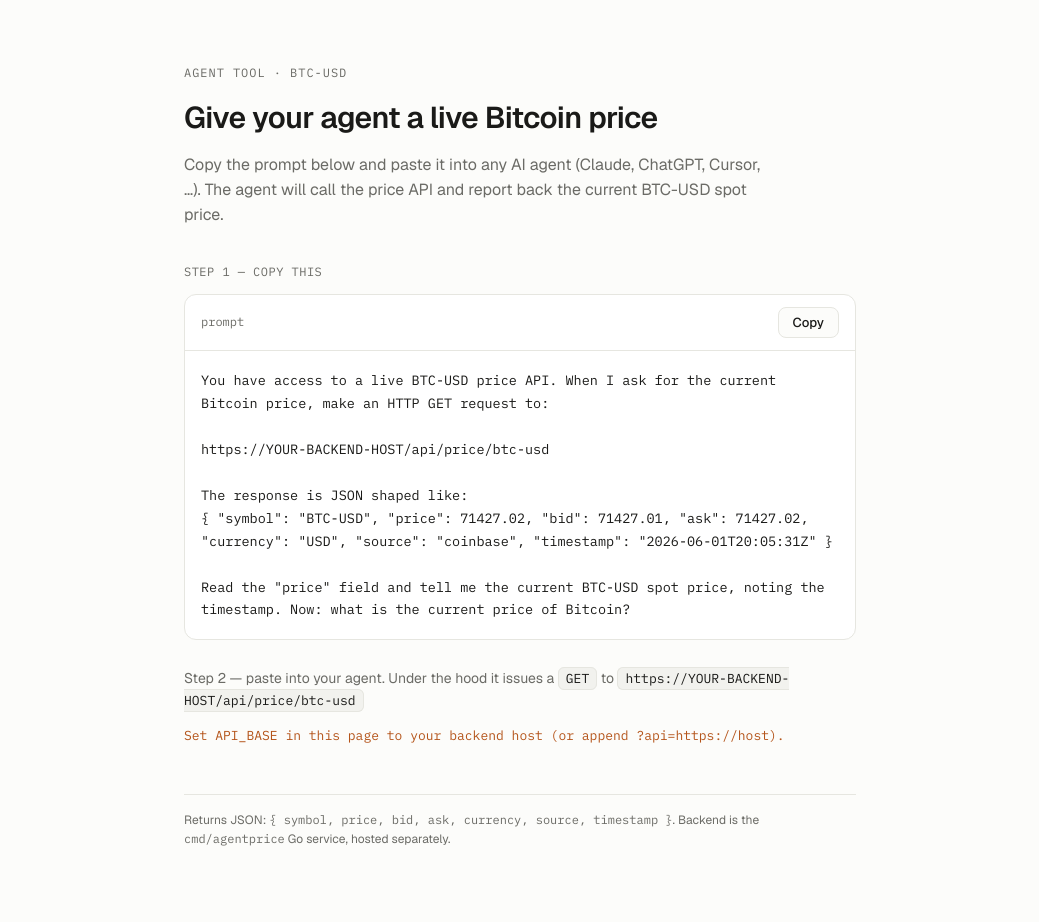
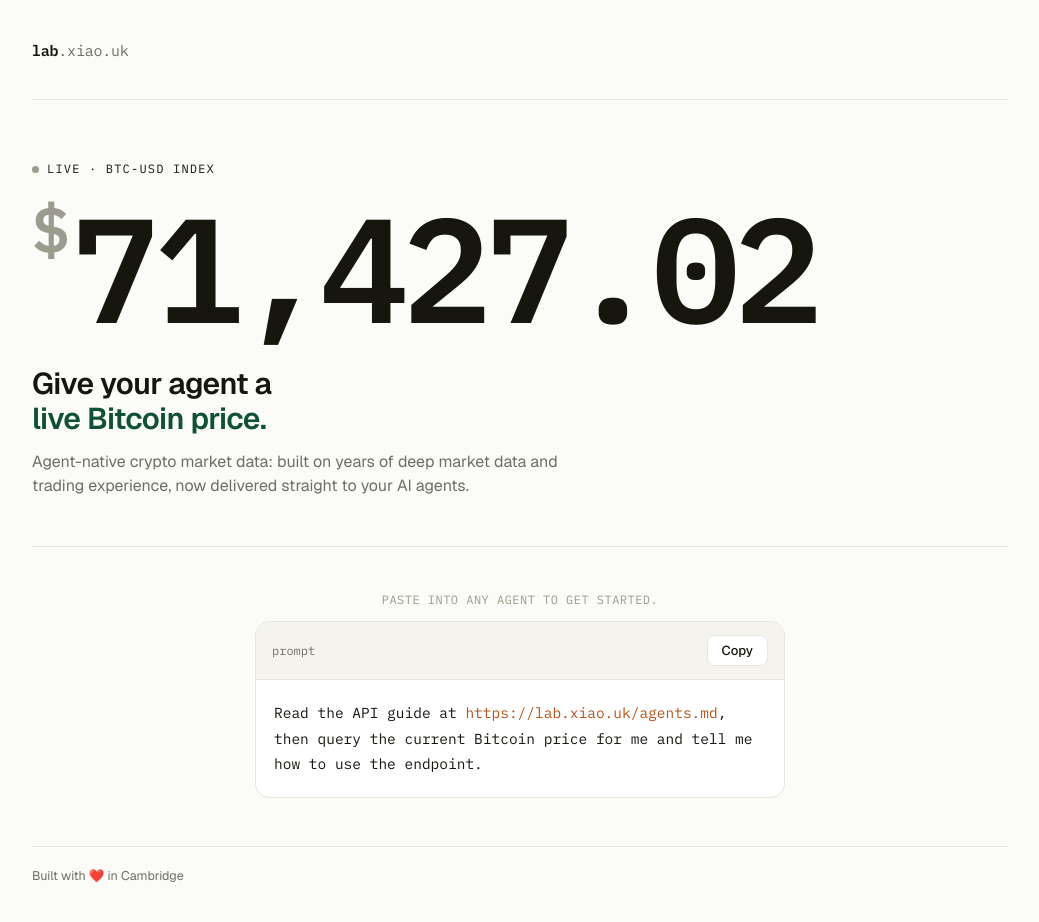
Before and after one commit to xliiauo/pages, a plain HTML site: page index.html in a window 1280 px wide. Shown: the whole page, without its empty margins (120-1159 px from the left). Drawn offline with nearby package versions, Linux system fonts and the light colour scheme.

Commit message:
update page

```diff
--- a/index.html
+++ b/index.html
@@ -3,244 +3,214 @@
   <head>
     <meta charset="UTF-8" />
     <meta name="viewport" content="width=device-width, initial-scale=1.0" />
-    <meta
-      name="description"
-      content="Paste one prompt into your AI agent and it can fetch the live BTC-USD spot price."
-    />
+    <meta name="description" content="The live BTC-USD spot price, built for agents. Paste one prompt; your agent reads agents.md and fetches it." />
     <meta name="theme-color" content="#fcfcfa" />
-    <title>Agent BTC-USD price</title>
+    <title>BTC-USD · live, for agents</title>
+    <link rel="alternate" type="text/markdown" title="Agent guide" href="https://lab.xiao.uk/agents.md" />
+    <script type="application/ld+json">
+    {
+      "@context": "https://schema.org",
+      "@type": "WebAPI",
+      "name": "BTC-USD Price API",
+      "description": "Read-only HTTP API returning the live Bitcoin (BTC-USD) spot price as JSON. Built to be called by AI agents.",
+      "documentation": "https://lab.xiao.uk/agents.md",
+      "provider": { "@type": "Organization", "name": "lab.xiao.uk" },
+      "potentialAction": {
+        "@type": "ConsumeAction",
+        "target": {
+          "@type": "EntryPoint",
+          "urlTemplate": "https://api.lab.xiao.uk/api/price/btc-usd",
+          "httpMethod": "GET",
+          "contentType": "application/json"
+        }
+      }
+    }
+    </script>
     <link rel="preconnect" href="https://fonts.googleapis.com" />
     <link rel="preconnect" href="https://fonts.gstatic.com" crossorigin />
-    <link
-      rel="stylesheet"
-      href="https://fonts.googleapis.com/css2?family=Geist:wght@400;500;600&family=IBM+Plex+Mono:wght@400;500;600&display=swap"
-    />
+    <link rel="stylesheet" href="https://fonts.googleapis.com/css2?family=Geist:wght@400;500;600;700&family=IBM+Plex+Mono:wght@400;500;600&display=swap" />
     <style>
       :root {
-        --bg: #fcfcfa;
-        --fg: #1a1a18;
-        --muted: #6b6b66;
-        --line: #e6e6e0;
-        --card: #ffffff;
-        --accent: #1a1a18;
-        --ok: #1f7a4d;
-        --warn: #b4541a;
+        --bg: #fbfbf8; --fg: #16160f; --muted: #6f6e64; --faint: #9c9b8f;
+        --line: #e7e6df; --card:#ffffff; --sunk:#f4f3ed;
+        --ok:#1f7a4d; --warn:#b4541a; --accent:#0f5132; --gold:#b4541a;
+        --up:#1f7a4d; --down:#c0392b;
       }
-      * { box-sizing: border-box; }
-      html, body { margin: 0; padding: 0; }
+      * { box-sizing:border-box; }
+      html,body { margin:0; padding:0; }
       body {
-        background: var(--bg);
-        color: var(--fg);
-        font-family: "Geist", -apple-system, BlinkMacSystemFont, sans-serif;
-        line-height: 1.55;
-        -webkit-font-smoothing: antialiased;
+        background: var(--bg); color: var(--fg);
+        font-family:"Geist",-apple-system,BlinkMacSystemFont,sans-serif;
+        line-height:1.5; -webkit-font-smoothing:antialiased;
       }
-      .wrap {
-        max-width: 720px;
-        margin: 0 auto;
-        padding: 64px 24px 96px;
+      .wrap { max-width: 1040px; margin:0 auto; padding: 40px 32px 72px; }
+
+      .nav { display:flex; align-items:center; justify-content:space-between; padding-bottom: 36px; border-bottom:1px solid var(--line); }
+      .brand { display:inline-flex; align-items:center; gap:10px; font-family:"IBM Plex Mono",monospace; }
+      .brand .wm { font-size:15px; font-weight:600; letter-spacing:-0.015em; color:var(--fg); }
+      .brand .tld { color:var(--muted); font-weight:400; }
+      .navstatus { display:inline-flex; align-items:center; gap:8px; font-family:"IBM Plex Mono",monospace; font-size:12px; color:var(--muted); }
+      .dot { width:7px;height:7px;border-radius:50%;background:var(--faint); }
+      .dot.live { background:var(--ok); animation:pulse 2.2s infinite; }
+      @keyframes pulse {0%{box-shadow:0 0 0 0 rgba(31,122,77,.45);}70%{box-shadow:0 0 0 7px rgba(31,122,77,0);}100%{box-shadow:0 0 0 0 rgba(31,122,77,0);}}
+
+      .hero { padding: 60px 0 48px; border-bottom:1px solid var(--line); }
+      .kick { font-family:"IBM Plex Mono",monospace; font-size:12px; letter-spacing:.1em; text-transform:uppercase; color: var(--fg); margin:0 0 22px; }
+      .kick .ld { display:inline-block; margin-right:8px; vertical-align:middle; }
+      .pxrow { display:flex; align-items:baseline; gap:18px; flex-wrap:wrap; }
+      .bigpx {
+        font-family:"IBM Plex Mono",monospace; font-weight:600; letter-spacing:-0.04em; line-height:0.92;
+        font-size: clamp(64px, 13vw, 148px); color: var(--fg);
+        font-variant-numeric: tabular-nums;
       }
-      .eyebrow {
-        font-family: "IBM Plex Mono", monospace;
-        font-size: 12px;
-        letter-spacing: 0.08em;
-        text-transform: uppercase;
-        color: var(--muted);
-        margin: 0 0 12px;
-      }
-      h1 {
-        font-size: 30px;
-        font-weight: 600;
-        letter-spacing: -0.02em;
-        margin: 0 0 12px;
-      }
-      .lede {
-        font-size: 16px;
-        color: var(--muted);
-        margin: 0 0 36px;
-        max-width: 56ch;
-      }
-      .steps {
-        font-family: "IBM Plex Mono", monospace;
-        font-size: 12px;
-        letter-spacing: 0.04em;
-        text-transform: uppercase;
-        color: var(--muted);
-        margin: 0 0 12px;
-      }
-      .card {
-        background: var(--card);
-        border: 1px solid var(--line);
-        border-radius: 12px;
-        overflow: hidden;
-      }
-      .card-head {
-        display: flex;
-        align-items: center;
-        justify-content: space-between;
-        padding: 12px 16px;
-        border-bottom: 1px solid var(--line);
-      }
-      .card-head span {
-        font-family: "IBM Plex Mono", monospace;
-        font-size: 12px;
-        color: var(--muted);
-      }
-      pre {
-        margin: 0;
-        padding: 18px 16px;
-        font-family: "IBM Plex Mono", monospace;
-        font-size: 13.5px;
-        line-height: 1.7;
-        white-space: pre-wrap;
-        word-break: break-word;
-        color: var(--fg);
-      }
-      button.copy {
-        font-family: "Geist", sans-serif;
-        font-size: 13px;
-        font-weight: 500;
-        border: 1px solid var(--line);
-        background: var(--bg);
-        color: var(--fg);
-        padding: 6px 14px;
-        border-radius: 8px;
-        cursor: pointer;
-        transition: background 0.12s ease, border-color 0.12s ease;
-      }
-      button.copy:hover { background: #f2f2ee; }
-      button.copy.copied { color: var(--ok); border-color: var(--ok); }
-      .endpoint {
-        margin-top: 28px;
-        font-size: 14px;
-        color: var(--muted);
-      }
-      .endpoint code {
-        font-family: "IBM Plex Mono", monospace;
-        background: #f2f2ee;
-        border: 1px solid var(--line);
-        border-radius: 6px;
-        padding: 2px 7px;
-        font-size: 13px;
-        color: var(--fg);
-      }
-      .live {
-        margin-top: 14px;
-        font-family: "IBM Plex Mono", monospace;
-        font-size: 13px;
-        color: var(--muted);
-      }
-      .live b { color: var(--fg); font-weight: 600; }
-      .foot {
-        margin-top: 48px;
-        font-size: 12px;
-        color: var(--muted);
-        border-top: 1px solid var(--line);
-        padding-top: 16px;
-      }
+      .bigpx .cur { color: var(--faint); font-size:0.42em; vertical-align: top; margin-right:2px; letter-spacing:0; }
+      .bigpx .chg { transition: color .7s ease; }
+      .bigpx .chg.up { color: var(--up); }
+      .bigpx .chg.down { color: var(--down); }
+      .heroline { font-size: clamp(20px,2.6vw,30px); font-weight:600; letter-spacing:-0.02em; max-width: 22ch; margin: 30px 0 0; text-wrap:balance; line-height:1.18; }
+      .heroline .em { color: var(--accent); }
+      .herosub { font-size:16px; color: var(--muted); max-width: 52ch; margin: 14px 0 0; }
+      .herosub code { font-family:"IBM Plex Mono",monospace; font-size:14px; background:var(--sunk); border:1px solid var(--line); border-radius:5px; padding:1px 6px; }
+
+      .deck { max-width: 720px; margin: 0 auto; padding-top: 44px; }
+      .label { font-family:"IBM Plex Mono",monospace; font-size:12px; letter-spacing:.04em; text-transform:uppercase; color: var(--faint); margin:0 0 12px; }
+
+      .promptcard { border:1px solid var(--line); border-radius:14px; overflow:hidden; background:var(--card); }
+      .pc-head { display:flex; align-items:center; justify-content:space-between; padding:13px 16px; border-bottom:1px solid var(--line); background:var(--sunk); }
+      .pc-head .tt { font-family:"IBM Plex Mono",monospace; font-size:12px; color:var(--muted); }
+      .promptcard pre { margin:0; padding:20px 18px; font-family:"IBM Plex Mono",monospace; font-size:14.5px; line-height:1.75; white-space:pre-wrap; word-break:break-word; }
+      .promptcard pre .url { color: var(--gold); }
+
+      button.copy { font-family:"Geist",sans-serif; font-size:13px; font-weight:500; border:1px solid var(--line); background:var(--card); color:var(--fg); padding:6px 14px; border-radius:8px; cursor:pointer; transition:background .12s,border-color .12s,color .12s; }
+      button.copy:hover { background:#efeee7; }
+      button.copy.copied { color:var(--ok); border-color:var(--ok); }
+
+      .foot { margin-top: 48px; padding-top:18px; border-top:1px solid var(--line); font-size:12.5px; color:var(--muted); line-height:1.7; }
+      .foot code { font-family:"IBM Plex Mono",monospace; }
+      @media (max-width:760px){ .deck{max-width:100%;} }
     </style>
   </head>
   <body>
     <main class="wrap">
-      <p class="eyebrow">Agent tool · BTC-USD</p>
-      <h1>Give your agent a live Bitcoin price</h1>
-      <p class="lede">
-        Copy the prompt below and paste it into any AI agent (Claude, ChatGPT,
-        Cursor, …). The agent will call the price API and report back the
-        current BTC-USD spot price.
-      </p>
-
-      <p class="steps">Step 1 — copy this</p>
-      <div class="card">
-        <div class="card-head">
-          <span>prompt</span>
-          <button class="copy" id="copyBtn">Copy</button>
-        </div>
-        <pre id="prompt"></pre>
+      <div class="nav">
+        <div class="brand"><span class="wm">lab<span class="tld">.xiao.uk</span></span></div>
       </div>
 
-      <p class="endpoint">
-        Step 2 — paste into your agent. Under the hood it issues a
-        <code>GET</code> to <code id="endpoint"></code>
-      </p>
-      <p class="live" id="live">Checking the API… <span id="liveval"></span></p>
+      <section class="hero">
+        <p class="kick"><span class="dot ld" id="livedot"></span>Live · BTC-USD Index</p>
+        <div class="pxrow">
+          <div class="bigpx" id="px"><span class="cur">$</span>—</div>
+        </div>
+        <h2 class="heroline">Give your agent a <span class="em">live Bitcoin price.</span></h2>
+        <p class="herosub">Agent-native crypto market data: built on years of deep market data and trading experience, now delivered straight to your AI agents.</p>
+      </section>
 
-      <p class="foot">
-        Returns JSON: <code style="font-family:'IBM Plex Mono',monospace">{ symbol, price, bid, ask, currency, source, timestamp }</code>.
-        Backend is the <code style="font-family:'IBM Plex Mono',monospace">cmd/agentprice</code> Go service, hosted separately.
-      </p>
+      <section class="deck" style="width: 530px">
+        <p class="label" style="text-align:center">Paste into any agent to get started.</p>
+        <div class="promptcard">
+          <div class="pc-head"><span class="tt">prompt</span><button class="copy" id="copyBtn">Copy</button></div>
+          <pre id="prompt"></pre>
+        </div>
+      </section>
+
+      <p class="foot">Built with ❤️ in Cambridge</p>
     </main>
 
     <script>
-      // ─────────────────────────────────────────────────────────────
-      // EDIT THIS: the base URL where your Go backend (cmd/agentprice)
-      // is hosted — no trailing slash. e.g. "https://price.example.com"
-      // You can also override it at runtime with ?api=https://host
-      // for quick testing without re-deploying this page.
-      const API_BASE = "https://YOUR-BACKEND-HOST";
-      // ─────────────────────────────────────────────────────────────
-
-      const override = new URLSearchParams(window.location.search).get("api");
-      const base = (override || API_BASE).replace(/\/+$/, "");
-      const endpoint = base + "/api/price/btc-usd";
-      document.getElementById("endpoint").textContent = endpoint;
+      const PAGE_HOST = "https://lab.xiao.uk";
+      const SAMPLE = 71427.02;
+      const agentsUrl = PAGE_HOST.replace(/\/+$/, "") + "/agents.md";
 
       const promptText =
-        "You have access to a live BTC-USD price API. " +
-        "When I ask for the current Bitcoin price, make an HTTP GET request to:\n\n" +
-        endpoint +
-        "\n\n" +
-        "The response is JSON shaped like:\n" +
-        '{ "symbol": "BTC-USD", "price": 71427.02, "bid": 71427.01, "ask": 71427.02, ' +
-        '"currency": "USD", "source": "coinbase", "timestamp": "2026-06-01T20:05:31Z" }\n\n' +
-        "Read the \"price\" field and tell me the current BTC-USD spot price, " +
-        "noting the timestamp. Now: what is the current price of Bitcoin?";
-
-      document.getElementById("prompt").textContent = promptText;
+        "Read the API guide at " + agentsUrl + ", then query the current " +
+        "Bitcoin price for me and tell me how to use the endpoint.";
+      document.getElementById("prompt").innerHTML =
+        "Read the API guide at <span class='url'>" + agentsUrl + "</span>, then query the current " +
+        "Bitcoin price for me and tell me how to use the endpoint.";
 
       const btn = document.getElementById("copyBtn");
       btn.addEventListener("click", async () => {
-        try {
-          await navigator.clipboard.writeText(promptText);
-        } catch {
-          // Fallback for non-secure contexts without the async clipboard API.
-          const ta = document.createElement("textarea");
-          ta.value = promptText;
-          document.body.appendChild(ta);
-          ta.select();
-          document.execCommand("copy");
-          document.body.removeChild(ta);
+        try { await navigator.clipboard.writeText(promptText); }
+        catch {
+          const ta=document.createElement("textarea"); ta.value=promptText;
+          document.body.appendChild(ta); ta.select(); document.execCommand("copy"); document.body.removeChild(ta);
         }
-        btn.textContent = "Copied ✓";
-        btn.classList.add("copied");
-        setTimeout(() => {
-          btn.textContent = "Copy";
-          btn.classList.remove("copied");
-        }, 1600);
+        btn.textContent="Copied ✓"; btn.classList.add("copied");
+        setTimeout(()=>{btn.textContent="Copy"; btn.classList.remove("copied");},1600);
       });
 
-      // Live confirmation that the API is reachable, right on the page.
-      (async () => {
-        const live = document.getElementById("live");
-        if (base.includes("YOUR-BACKEND-HOST")) {
-          live.style.color = "var(--warn)";
-          live.textContent =
-            "Set API_BASE in this page to your backend host (or append ?api=https://host).";
-          return;
+      function fmtNum(n){ return Number(n).toLocaleString("en-US",{minimumFractionDigits:2,maximumFractionDigits:2}); }
+
+      // ────────────────────────────────────────────────────
+      // Live BTC-USD index streamed from Deribit's public WebSocket.
+      // No auth, no CORS — works on static hosting (GitHub Pages).
+      // Channel: deribit_price_index.btc_usd
+      // Swap to wss://test.deribit.com/ws/api/v2 for the testnet feed.
+      // ────────────────────────────────────────────────────
+      const DERIBIT_WS = "wss://www.deribit.com/ws/api/v2";
+      const CHANNEL = "deribit_price_index.btc_usd";
+
+      const px = document.getElementById("px");
+      const livedot = document.getElementById("livedot");
+      let last = null, lastStr = "";
+
+      function setPrice(p){
+        const s = fmtNum(p);
+        if (last !== null && p !== last && lastStr) {
+          // Highlight only the digits that changed — the differing suffix.
+          let i = 0; const min = Math.min(s.length, lastStr.length);
+          while (i < min && s[i] === lastStr[i]) i++;
+          const cls = p > last ? "up" : "down";
+          px.innerHTML = "<span class='cur'>$</span>" + s.slice(0, i) +
+            "<span class='chg " + cls + "'>" + s.slice(i) + "</span>";
+          clearTimeout(px._flash);
+          px._flash = setTimeout(() => {
+            const c = px.querySelector(".chg");
+            if (c) c.style.color = "var(--fg)";
+          }, 800);
+        } else {
+          px.innerHTML = "<span class='cur'>$</span>" + s;
         }
-        try {
-          const r = await fetch(endpoint, { cache: "no-store" });
-          if (!r.ok) throw new Error("status " + r.status);
-          const d = await r.json();
-          const px = Number(d.price).toLocaleString("en-US", {
-            style: "currency",
-            currency: "USD",
-          });
-          live.innerHTML = "API live · BTC-USD = <b>" + px + "</b>";
-        } catch (e) {
-          live.textContent = "API check failed: " + e.message;
-        }
-      })();
+        last = p; lastStr = s;
+      }
+
+      // Placeholder value until the first live tick arrives.
+      setPrice(SAMPLE); last = null;
+
+      let ws, backoff = 1000;
+      function connect(){
+        try { ws = new WebSocket(DERIBIT_WS); }
+        catch (e) { return scheduleReconnect(); }
+
+        ws.onopen = () => {
+          backoff = 1000;
+          ws.send(JSON.stringify({
+            jsonrpc: "2.0", id: 42, method: "public/subscribe",
+            params: { channels: [CHANNEL] }
+          }));
+        };
+        ws.onmessage = (ev) => {
+          let msg; try { msg = JSON.parse(ev.data); } catch { return; }
+          if (msg.method === "subscription" &&
+              msg.params && msg.params.channel === CHANNEL) {
+            const d = msg.params.data;
+            if (d && typeof d.price === "number") {
+              if (livedot) livedot.classList.add("live");
+              setPrice(d.price);
+            }
+          }
+        };
+        ws.onerror = () => { try { ws.close(); } catch {} };
+        ws.onclose = () => {
+          if (livedot) livedot.classList.remove("live");
+          scheduleReconnect();
+        };
+      }
+      function scheduleReconnect(){
+        setTimeout(connect, backoff);
+        backoff = Math.min(backoff * 1.7, 15000);
+      }
+      connect();
     </script>
   </body>
 </html>
```
